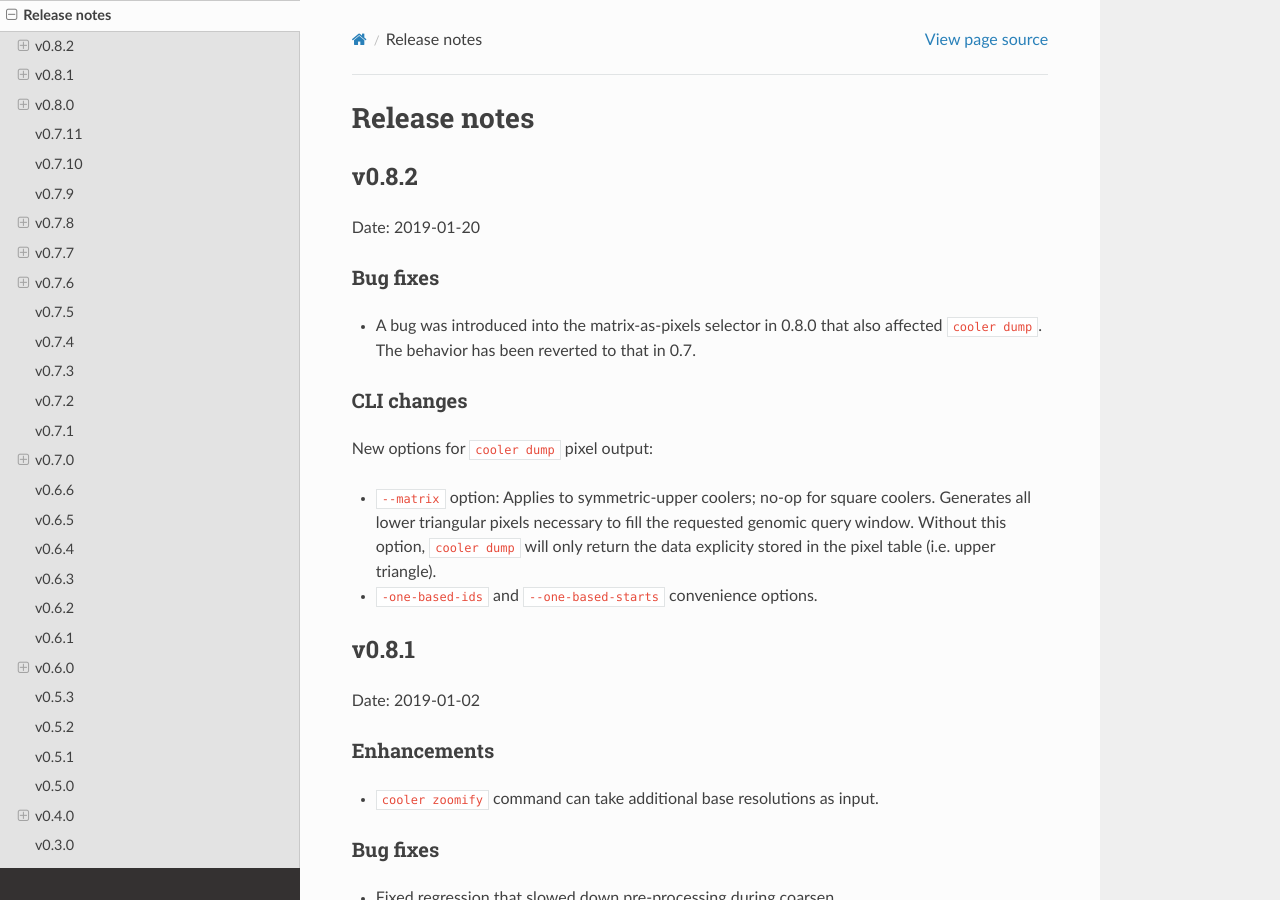
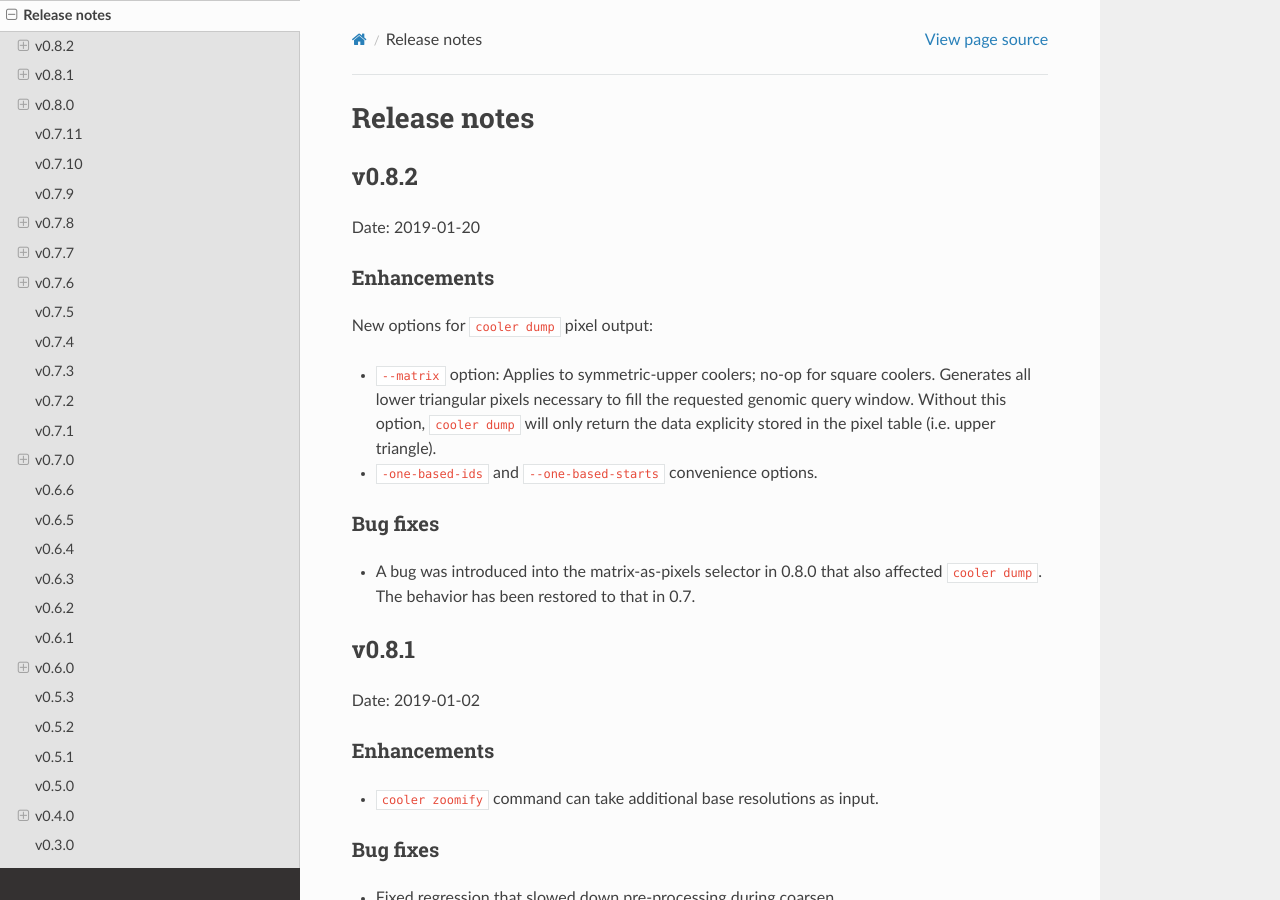
Before and after one commit to open2c/cooler, a Sphinx documentation site: the page built from docs/releasenotes.md, in a window 1280 px wide and 900 px high. Built offline with Sphinx 7.4.7 and the Read the Docs theme 2.0.0, drawn with Linux system fonts in a browser that asks for light colours; pages that are not in the unit, such as notebooks, are missing from menus.

Commit message:
Update docs

```diff
--- a/docs/releasenotes.md
+++ b/docs/releasenotes.md
@@ -4,15 +4,15 @@
 
 Date: 2019-01-20
 
-### Bug fixes
-
-* A bug was introduced into the matrix-as-pixels selector in 0.8.0 that also affected `cooler dump`. The behavior has been reverted to that in 0.7.
-
-### CLI changes
+### Enhancements
 
 New options for `cooler dump` pixel output:
 * `--matrix` option: Applies to symmetric-upper coolers; no-op for square coolers. Generates all lower triangular pixels necessary to fill the requested genomic query window. Without this option, `cooler dump` will only return the data explicity stored in the pixel table (i.e. upper triangle).
 * `-one-based-ids` and `--one-based-starts` convenience options.
+
+### Bug fixes
+
+* A bug was introduced into the matrix-as-pixels selector in 0.8.0 that also affected `cooler dump`. The behavior has been restored to that in 0.7.
 
 
 ## v0.8.1 ##
```
